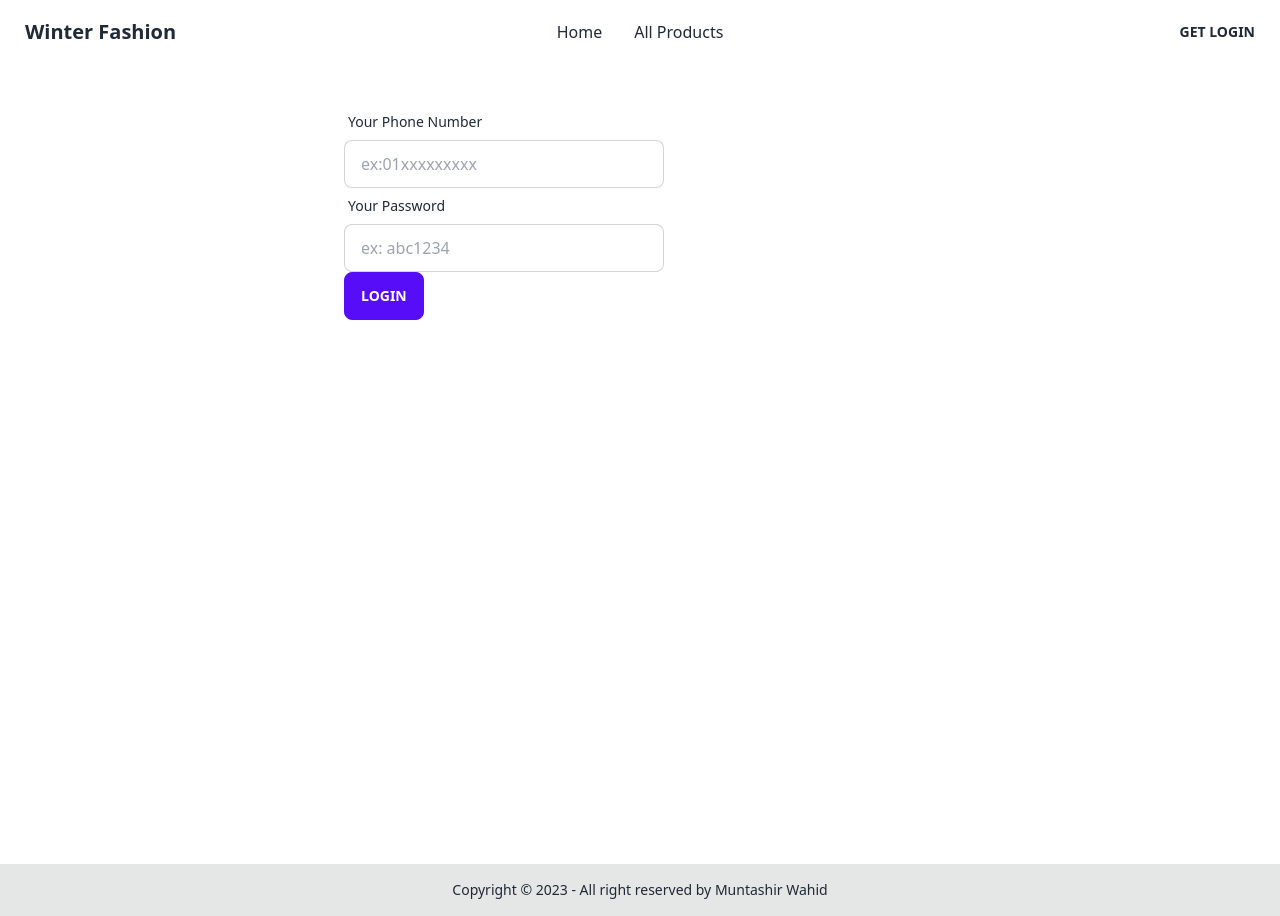
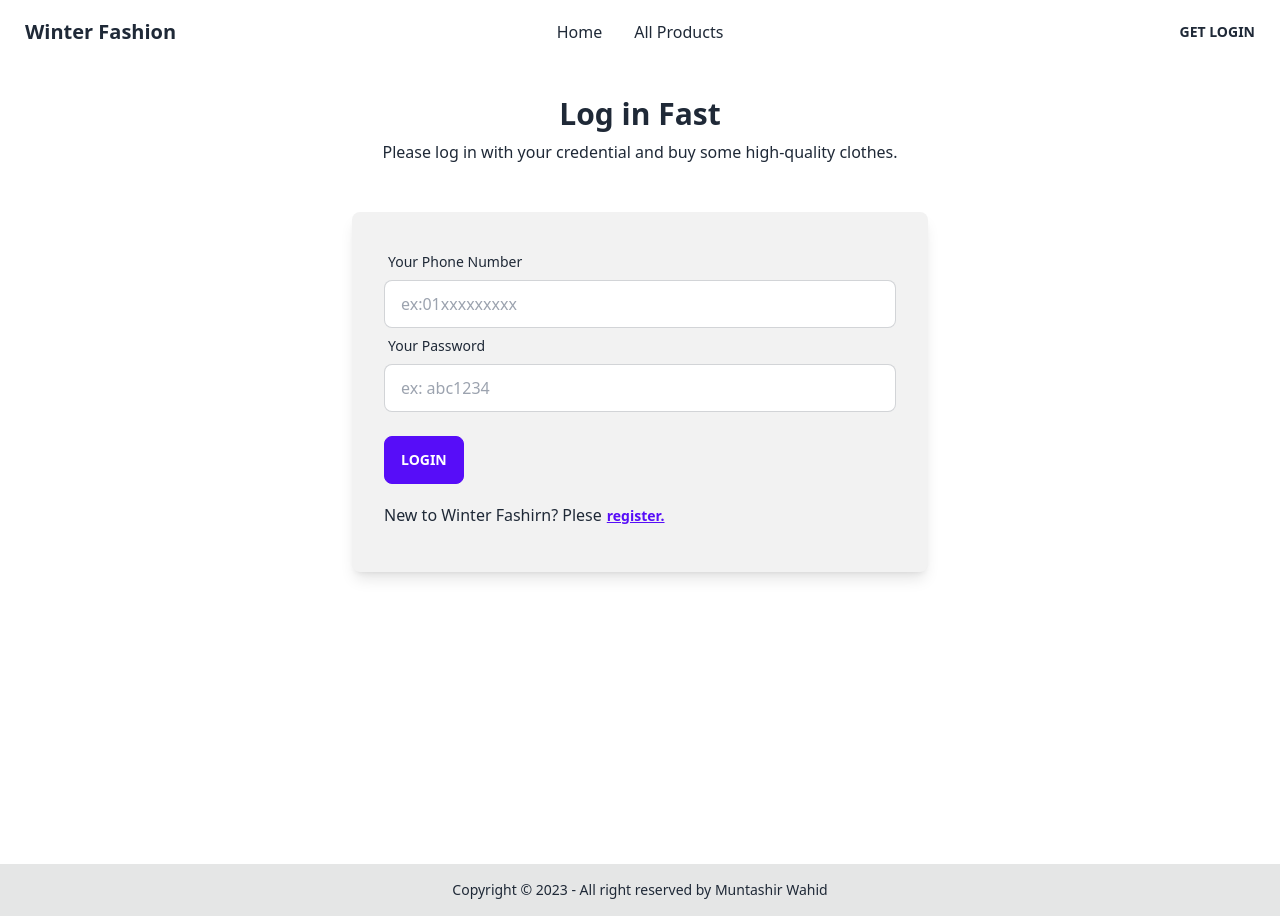
Before and after one commit to muntashir-wahid/winter-fashion, a React (Create React App) app: page /login in a window 1280 px wide. Built offline with nearby package versions, Linux system fonts and the light colour scheme.

Commit message:
styled loging page and made some reuseable component for general froms

```diff
--- a/src/components/Cards/ProductCard/ProductCardContainer.js
+++ b/src/components/Cards/ProductCard/ProductCardContainer.js
@@ -1,27 +1,13 @@
 import React from "react";
-import SecondaryHeading from "../../Headings/SecondaryHeading/SecondaryHeading";
-import SectionHeaderWrapper from "../../Wrappers/SectionHeaderWrapper/SectionHeaderWrapper";
-import SectionWrapper from "../../Wrappers/SectionWrapper/SectionWrapper";
 import ProductCard from "./ProductCard";
 
 const ProductCardContainer = ({ products }) => {
   return (
-    <SectionWrapper>
-      <SectionHeaderWrapper>
-        <SecondaryHeading>Watch Out All Collections</SecondaryHeading>
-        <p>
-          Lorem ipsum dolor sit amet consectetur, adipisicing elit. Minus iste
-          libero natus beatae eos. Ad exercitationem facere necessitatibus error
-          minus optio sequi fugit ea.
-        </p>
-      </SectionHeaderWrapper>
-
-      <div className="grid grid-cols-1 md:grid-cols-2 lg:grid-cols-3 gap-4">
-        {products.map((product) => (
-          <ProductCard key={product._id} productData={product} />
-        ))}
-      </div>
-    </SectionWrapper>
+    <div className="grid grid-cols-1 md:grid-cols-2 lg:grid-cols-3 gap-4">
+      {products.map((product) => (
+        <ProductCard key={product._id} productData={product} />
+      ))}
+    </div>
   );
 };
 
--- /dev/null
+++ b/src/components/Wrappers/FormWrapper/FromErrorText.js
@@ -0,0 +1,11 @@
+import React from "react";
+
+const FromErrorText = ({ message, className }) => {
+  return (
+    <span className={`label-text-alt text-red-500 ${className}`}>
+      {message}
+    </span>
+  );
+};
+
+export default FromErrorText;
--- /dev/null
+++ b/src/components/Wrappers/FormWrapper/FromWrapper.js
@@ -0,0 +1,13 @@
+import React from "react";
+
+const FromWrapper = ({ children, className }) => {
+  return (
+    <div
+      className={`bg-base-200 p-8 rounded-lg shadow-lg mx-auto ${className}`}
+    >
+      {children}
+    </div>
+  );
+};
+
+export default FromWrapper;
--- a/src/pages/AllProducts/AllProducts.js
+++ b/src/pages/AllProducts/AllProducts.js
@@ -1,15 +1,26 @@
 import React from "react";
 import { useLoaderData } from "react-router-dom";
 import ProductCardContainer from "../../components/Cards/ProductCard/ProductCardContainer";
+import SecondaryHeading from "../../components/Headings/SecondaryHeading/SecondaryHeading";
+import SectionHeaderWrapper from "../../components/Wrappers/SectionHeaderWrapper/SectionHeaderWrapper";
+import SectionWrapper from "../../components/Wrappers/SectionWrapper/SectionWrapper";
 
 const AllProducts = () => {
   const data = useLoaderData();
   const { products } = data?.data;
 
   return (
-    <section>
+    <SectionWrapper>
+      <SectionHeaderWrapper>
+        <SecondaryHeading>Watch Out All Collections</SecondaryHeading>
+        <p>
+          Lorem ipsum dolor sit amet consectetur, adipisicing elit. Minus iste
+          libero natus beatae eos. Ad exercitationem facere necessitatibus error
+          minus optio sequi fugit ea.
+        </p>
+      </SectionHeaderWrapper>
       <ProductCardContainer products={products} />
-    </section>
+    </SectionWrapper>
   );
 };
 
--- a/src/pages/Login/Login.js
+++ b/src/pages/Login/Login.js
@@ -1,6 +1,11 @@
 import React, { useContext } from "react";
 import { useForm } from "react-hook-form";
-import { useLocation, useNavigate } from "react-router-dom";
+import { Link, useLocation, useNavigate } from "react-router-dom";
+import SecondaryHeading from "../../components/Headings/SecondaryHeading/SecondaryHeading";
+import FromErrorText from "../../components/Wrappers/FormWrapper/FromErrorText";
+import FromWrapper from "../../components/Wrappers/FormWrapper/FromWrapper";
+import SectionHeaderWrapper from "../../components/Wrappers/SectionHeaderWrapper/SectionHeaderWrapper";
+import SectionWrapper from "../../components/Wrappers/SectionWrapper/SectionWrapper";
 import { CurrUserContext } from "../../store/CurrUser/CurrUserProvider";
 
 const Login = () => {
@@ -42,12 +47,18 @@ const Login = () => {
   };
 
   return (
-    <form
-      className="max-w-2xl mx-auto p-10"
-      onSubmit={handleSubmit(formSubmitHandler)}
-    >
+    <SectionWrapper className="min-h-screen">
+      <SectionHeaderWrapper>
+        <SecondaryHeading>Log in Fast</SecondaryHeading>
+        <p>
+          Please log in with your credential and buy some high-quality clothes.
+        </p>
+      </SectionHeaderWrapper>
+      <FromWrapper className="lg:max-w-xl">
+        <form onSubmit={handleSubmit(formSubmitHandler)}>
           {/* User phone number input */}
-      <div className="form-control w-full max-w-xs">
+
+          <div className="form-control w-full">
             <label className="label">
               <span className="label-text">Your Phone Number</span>
             </label>
@@ -65,17 +76,17 @@ const Login = () => {
               })}
               type="text"
               placeholder="ex:01xxxxxxxxx"
-          className="input input-bordered w-full max-w-xs"
+              className="input input-bordered w-full"
             />
             {errors?.phoneNum && (
               <label className="label">
-            <span className="label-text-alt">{errors?.phoneNum?.message}</span>
+                <FromErrorText message={errors?.phoneNum?.message} />
               </label>
             )}
           </div>
 
           {/* User password input */}
-      <div className="form-control w-full max-w-xs">
+          <div className="form-control w-full">
             <label className="label">
               <span className="label-text">Your Password</span>
             </label>
@@ -89,17 +100,25 @@ const Login = () => {
               })}
               type="password"
               placeholder="ex: abc1234"
-          className="input input-bordered w-full max-w-xs"
+              className="input input-bordered w-full"
             />
             {errors?.password && (
               <label className="label">
-            <span className="label-text-alt">{errors?.password?.message}</span>
+                <FromErrorText message={errors?.password?.message} />
               </label>
             )}
           </div>
 
-      <input className="btn btn-primary" type="submit" value="Login" />
+          <input className="btn btn-primary mt-6" type="submit" value="Login" />
         </form>
+        <p className="mt-2">
+          New to Winter Fashirn? Plese
+          <Link className="btn btn-link p-0 pl-1 lowercase" to="/register">
+            register.
+          </Link>
+        </p>
+      </FromWrapper>
+    </SectionWrapper>
   );
 };
 
```
Lines whose indentation alone changed are shown as unchanged.
